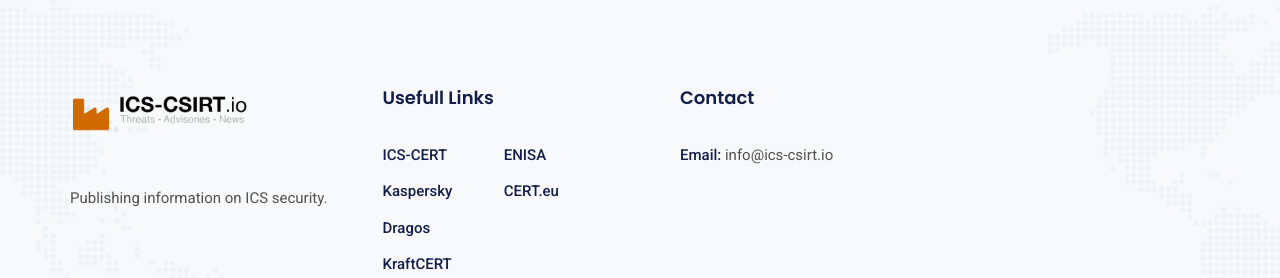
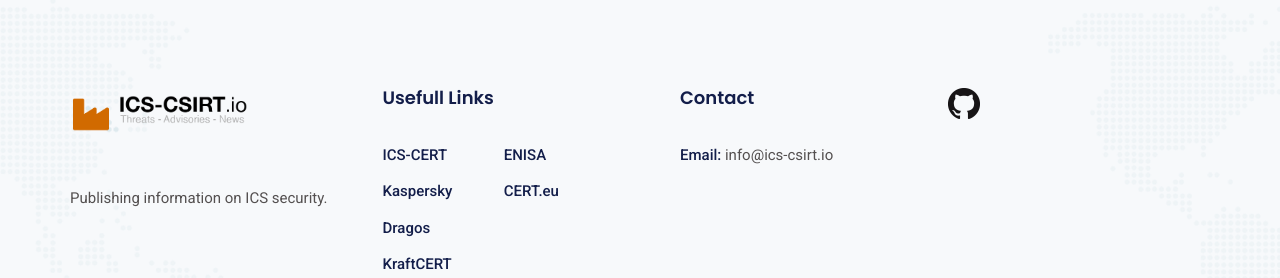
Before and after one commit to cudeso/ics-csirt-website, a Jekyll site: the page built from index.html, in a window 1280 px wide. Shown: the part 852-1130 px from the top of the page. Built offline with Jekyll 4.4.1, drawn with Linux system fonts in a browser that asks for light colours.

Commit message:
Update footer

```diff
--- a/_includes/html_footer.html
+++ b/_includes/html_footer.html
@@ -31,7 +31,9 @@
                             </div>
                         </div>
                         <div class="col col-lg-3 col-md-3 col-sm-6">
-
+                            <div class="logo widget-title">
+                                <a href="https://github.com/cudeso/ics-csirt-website"><img src="assets/ics-csirt/GitHub-Mark-32px.png" alt></a>
+                            </div>
                         </div>
                     </div>
                 </div> <!-- end container -->
```
Also changed, not shown: README.md, assets/ics-csirt/GitHub-Mark-32px.png (added).
